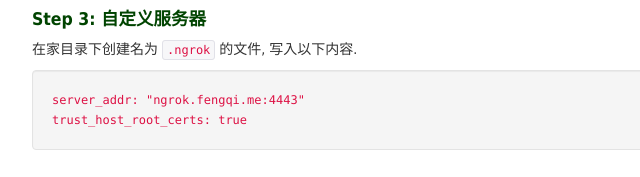
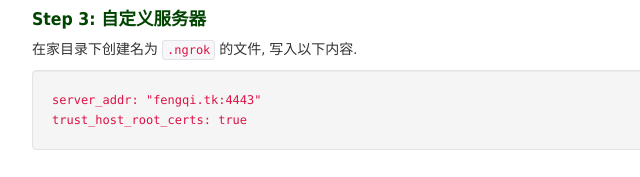
Before and after one commit to fengqi/ngrok-server, a plain HTML site: page site/download.html in a window 1280 px wide. Shown: the part 765-942 px from the top of the page, 258-898 px from the left. Drawn offline with Linux system fonts and the light colour scheme; a web font is replaced by a local one.

Commit message:
migrate doamin to fengqi.tk

```diff
--- a/site/download.html
+++ b/site/download.html
@@ -316,7 +316,7 @@
             <h4>Step 3: 自定义服务器</h4>
             <p>在家目录下创建名为 <code>.ngrok</code> 的文件, 写入以下内容.</p>
             <code class="well">
-            server_addr: "ngrok.fengqi.me:4443"<br/>
+            server_addr: "fengqi.tk:4443"<br/>
             trust_host_root_certs: true
             </code>
 
```
Also changed, not shown: site/index.html (+1 -1 lines), 1 other file.
